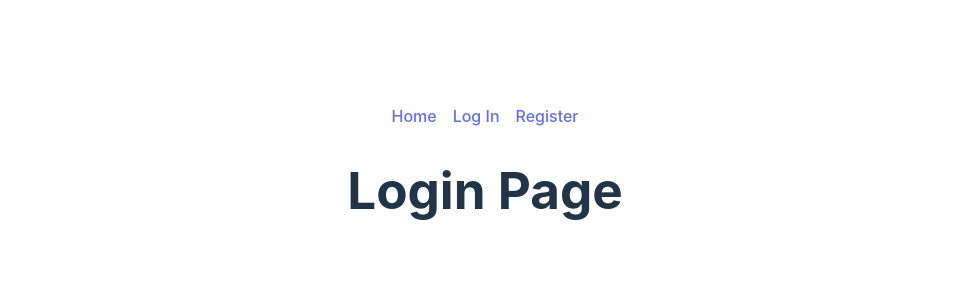
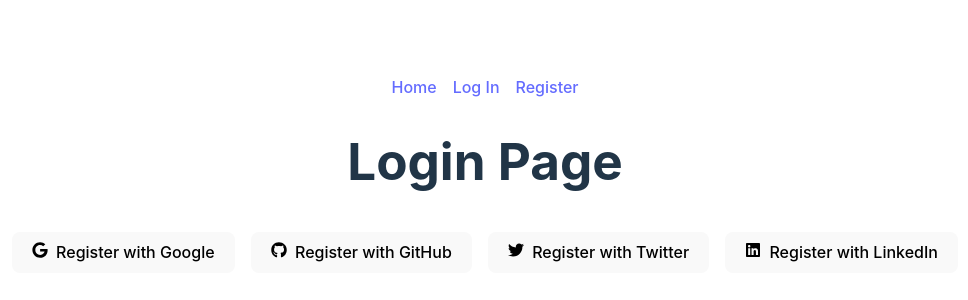
Before and after one commit to kabirshuvo/fireBase-User-Login, a React (Vite) app: page /login in a window 1280 px wide. Shown: the part 222-522 px from the top of the page, without its empty margins (155-1123 px from the left). Built offline with nearby package versions, Linux system fonts and the light colour scheme.

Commit message:
Error and success message is implimented

```diff
--- a/src/components/Login/Login.jsx
+++ b/src/components/Login/Login.jsx
@@ -1,9 +1,28 @@
 import React from 'react';
-
+import { Button } from 'react-bootstrap';
+import { FaGithub, FaGoogle, FaLinkedin, FaTwitter } from 'react-icons/fa';
 const Login = () => {
     return (
         <div>
             <h1>Login Page</h1>
+            <div style={{ display: 'flex', justifyContent: 'center' }}>
+                    <Button variant="light" style={{ margin: '.5rem' }}>
+                    <FaGoogle style={{ marginRight: '.5rem' }} />
+                            Register with Google
+                    </Button>
+                    <Button variant="light" style={{ margin: '.5rem' }}>
+                    <FaGithub style={{ marginRight: '.5rem' }} />
+                            Register with GitHub
+                    </Button>
+                    <Button variant="light" style={{ margin: '.5rem' }}>
+                    <FaTwitter style={{ marginRight: '.5rem' }} />
+                            Register with Twitter
+                    </Button>
+                    <Button variant="light" style={{ margin: '.5rem' }}>
+                    <FaLinkedin style={{ marginRight: '.5rem' }} />
+                            Register with LinkedIn
+                    </Button>
+            </div>
         </div>
     );
 };
--- a/src/components/Register/Register.jsx
+++ b/src/components/Register/Register.jsx
@@ -1,32 +1,42 @@
 import { createUserWithEmailAndPassword, getAuth } from "firebase/auth";
 import React, { useState } from 'react';
-import { Button, Card, Form } from 'react-bootstrap';
+import { Alert, Button, Card, Form } from 'react-bootstrap';
 import { FaGithub, FaGoogle, FaLinkedin, FaTwitter } from 'react-icons/fa';
 import app from '../../firebase/firebase.config';
 
+const auth = getAuth(app)
+const Register = () => {
+    const [error, setError] = useState('');
+    const [success, setSuccess] = useState('');
 
-const Register = () => {
-    const [email, setEmail] = useState();
-    const auth = getAuth(app)
 
     const handleSubmit = (event) => {
+        // Prevent to page refresh;
         event.preventDefault();
+        setSuccess('');
+        // collect form data
         const email = event.target.email.value;
         const password = event.target.password.value;
         console.log(email, password);
+        // create User in fireBase
         createUserWithEmailAndPassword(auth, email, password)
         .then(result => {
-            const user = result.user;
-            console.log(user);
+            const loggedUser = result.user;
+            console.log(loggedUser);
+            setError('')
+            event.target.reset();
+            setSuccess('Welcome to Xadu.life');
         }).catch(error =>{
-            console.error(error)
+            console.error(error.message);
+            setError(error.message);
+
         } )
 
     }
 
     const handleEmailChange = (event) => {
             // console.log(event.target.value)
-            setEmail(event.target.value)
+            // setEmail(event.target.value)
     }
 
     const handlePasswordBlur = (event) => {
@@ -45,23 +55,23 @@ const Register = () => {
             <Form.Label style={{ textAlign: 'center', marginBottom: '1rem', marginTop: '1rem', fontSize: '1rem', color: '#007bff', transition: 'color 0.2s ease-in-out' }}
                 onMouseEnter={(e) => e.target.style.color = '#6c757d'}
                 onMouseLeave={(e) => e.target.style.color = '#007bff'}
->
-  Email address
-</Form.Label>
-            <Form.Control type="email" placeholder="Enter email" onChange={handleEmailChange} />
+
+            >  Email address* </Form.Label>
+
+            <Form.Control type="email" placeholder="Enter email" onChange={handleEmailChange} name='email' required />
             </Form.Group>
             <Form.Group controlId="formBasicPassword" style={{ display: 'flex', flexDirection: 'column', alignItems: 'center' }}>
             <Form.Label style={{ textAlign: 'center', marginBottom: '1rem', marginTop: '1rem', fontSize: '1rem', color: '#007bff', transition: 'color 0.2s ease-in-out' }}
                 onMouseEnter={(e) => e.target.style.color = '#6c757d'}
                 onMouseLeave={(e) => e.target.style.color = '#007bff'}
->
-  Email address
-</Form.Label>
-            <Form.Control type="password" placeholder="Password should be more than 6 characters" onBlur={handlePasswordBlur} />
+
+            >Password* </Form.Label>
+
+            <Form.Control type="password" placeholder="Password should be more than 6 characters" onBlur={handlePasswordBlur} name='password' required/>
             </Form.Group>
-            <Button variant="primary" type="submit" style={{ marginTop: '1rem' }}>
-  Register
-</Button>
+            {error && <Alert variant="danger" style={{color: 'red'}}>{error}</Alert>}
+            {success && <Alert variant="danger" style={{color: 'green'}}>{success}</Alert>}
+            <Button variant="primary" type="submit" style={{ marginTop: '.2rem' }}>Register </Button>
             <hr />
             <div style={{ display: 'flex', justifyContent: 'center' }}>
                     <Button variant="light" style={{ margin: '.5rem' }}>
@@ -84,6 +94,7 @@ const Register = () => {
 
           </Form>
         </Card.Body>
+
       </Card>
     );
 };
```
Lines whose indentation alone changed are shown as unchanged.
